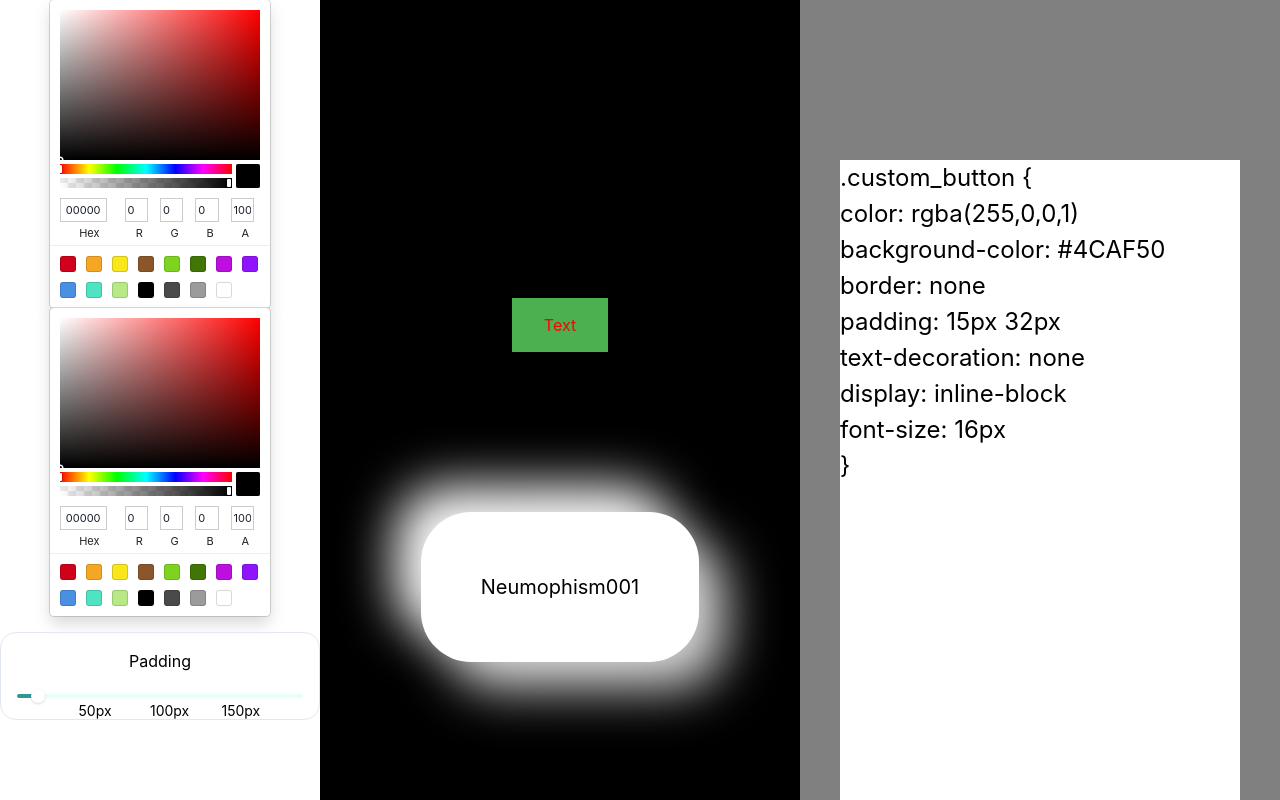
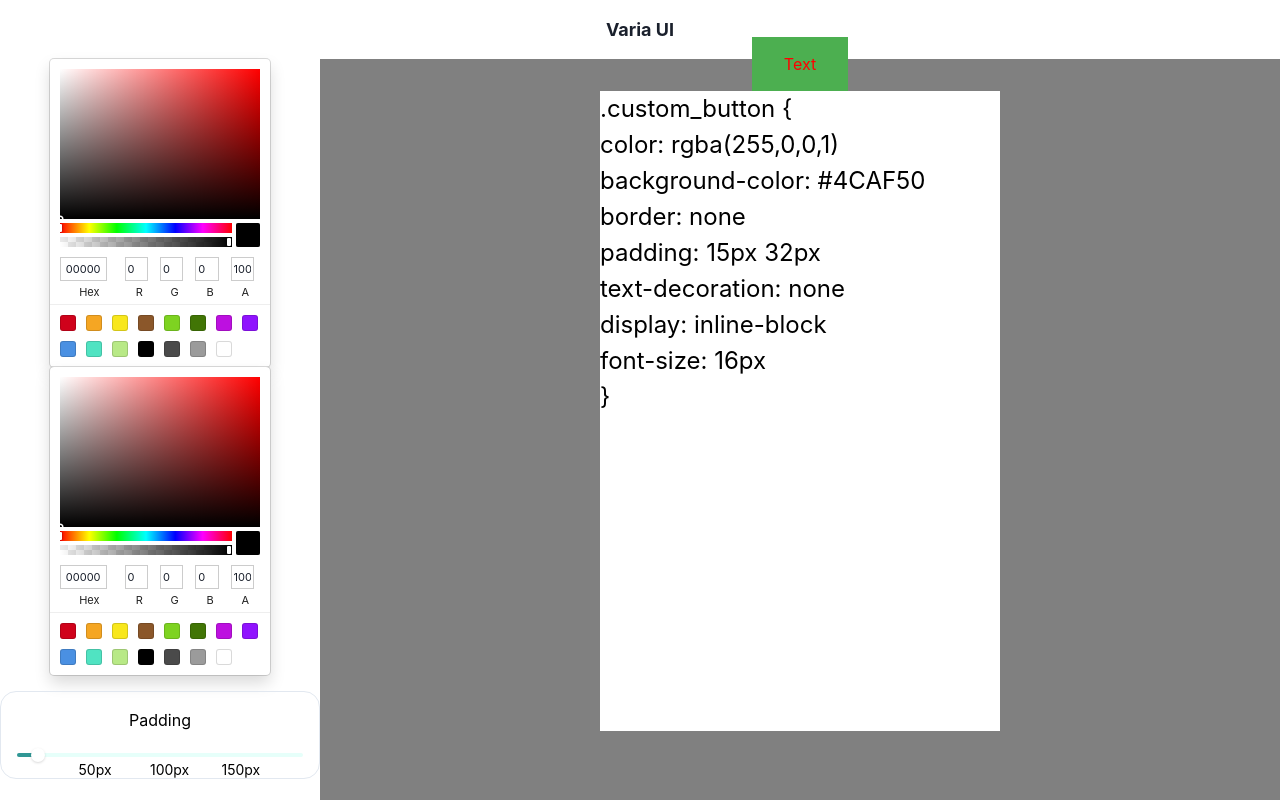
Before and after one commit to Shiba-github/css-button-generator, a React app: page / in a window 1280 px wide. Shown: the top 800 px of the page. Built offline with nearby package versions, Linux system fonts and the light colour scheme.

Commit message:
add: headerの追加

```diff
--- a/src/App.tsx
+++ b/src/App.tsx
@@ -1,27 +1,23 @@
-import { ChakraProvider, Flex } from '@chakra-ui/react'
+import { Center, ChakraProvider, Flex } from '@chakra-ui/react'
 import React from 'react'
 import { Provider } from 'react-redux'
 import { BackgroundColor } from './components/backgroundColor/BackgroundColor'
 import { ButtonView } from './components/buttonView/ButtonView'
 import { ChangeColor } from './components/changeColor/ChangeColor'
-import { store } from './store'
+import { CodeArea } from './components/codeArea/CodeArea'
+import Header from './components/header/Header'
 import { Padding } from './components/padding/Padding'
 import { Templates } from './components/templates/Templates'
-import { CodeArea } from './components/codeArea/CodeArea'
+import { store } from './store'
 
 const App = () => {
     return (
         <Provider store={store}>
             <ChakraProvider>
+                <Flex flexDirection="column">
+                    <Header />
                     <Flex flexDirection={'row'} justifyContent={'center'} width={'100%'} height={'60rem'}>
-                    <Flex
-                        flexDirection={'column'}
-                        alignItems={'center'}
-                        bg={'white'}
-                        minWidth={'20rem'}
-                        maxWidth={'40rem'}
-                        flex={1}
-                    >
+                        <Flex flexDirection={'column'} alignItems={'center'} bg={'white'} width="50%" flex={1}>
                             <ChangeColor />
                             <BackgroundColor />
                             <Padding />
@@ -30,24 +26,20 @@ const App = () => {
                             flexDirection={'column'}
                             alignItems={'center'}
                             justifyContent={'center'}
-                        bg={'black'}
-                        minWidth={'30rem'}
-                        maxWidth={'120rem'}
+                            bg={'gray'}
+                            width="50%"
                             flex={3}
                         >
+                            <Center>
                                 <ButtonView />
+                            </Center>
+                            <Center>
+                                <CodeArea />
+                            </Center>
+                            <Center>
                                 <Templates />
+                            </Center>
                         </Flex>
-                    <Flex
-                        flexDirection={'column'}
-                        alignItems={'center'}
-                        justifyContent={'center'}
-                        bg={'gray'}
-                        minWidth={'30rem'}
-                        maxWidth={'120rem'}
-                        flex={3}
-                    >
-                        <CodeArea />
                     </Flex>
                 </Flex>
             </ChakraProvider>
--- /dev/null
+++ b/src/components/header/Header.tsx
@@ -0,0 +1,12 @@
+import { Center } from '@chakra-ui/react'
+import React from 'react'
+
+const Header = () => {
+    return (
+        <Center as="h1" bg="white.300" fontWeight="bold" fontSize="large" w="100%" p={4}>
+            Varia UI
+        </Center>
+    )
+}
+
+export default Header
```
Lines whose indentation alone changed are shown as unchanged.
